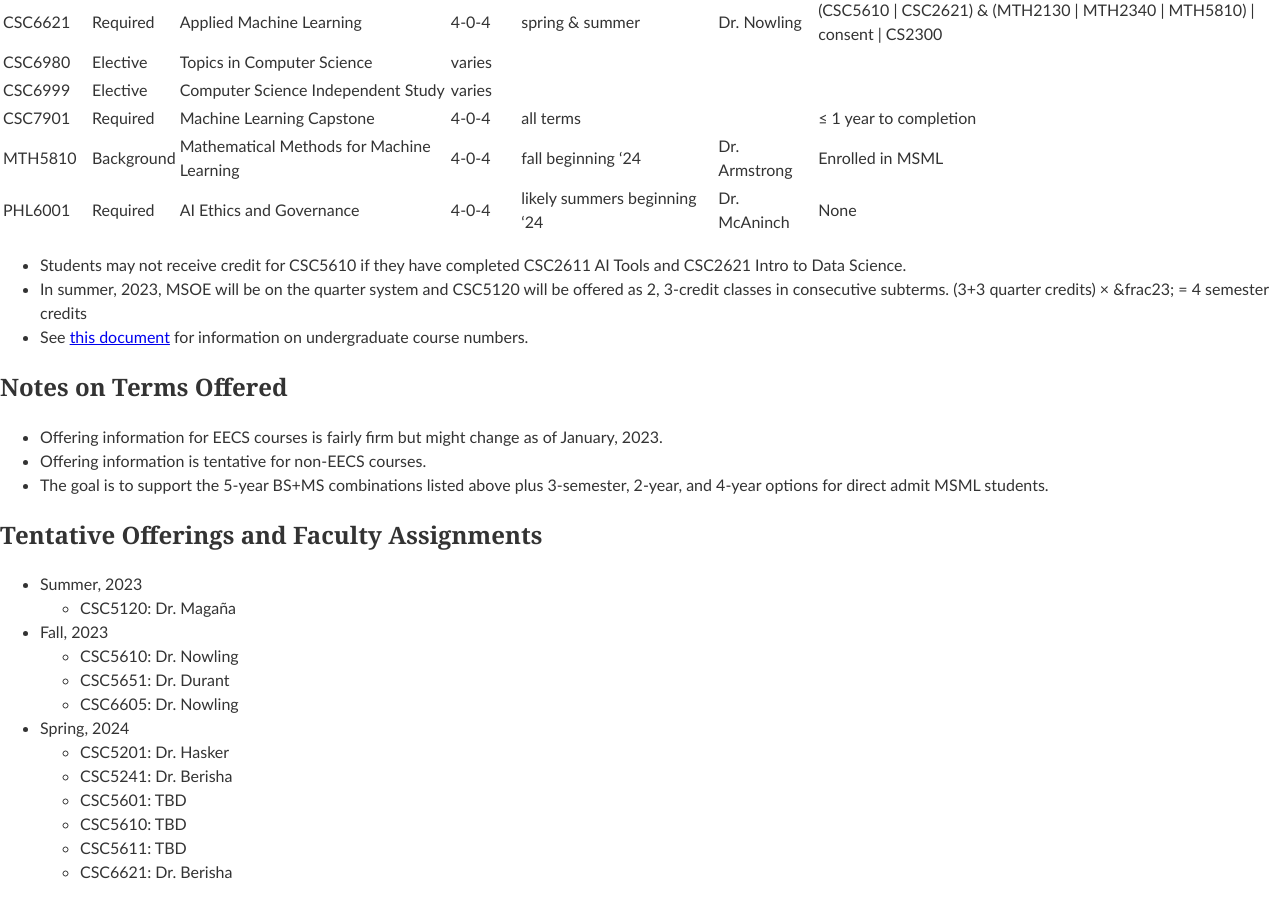
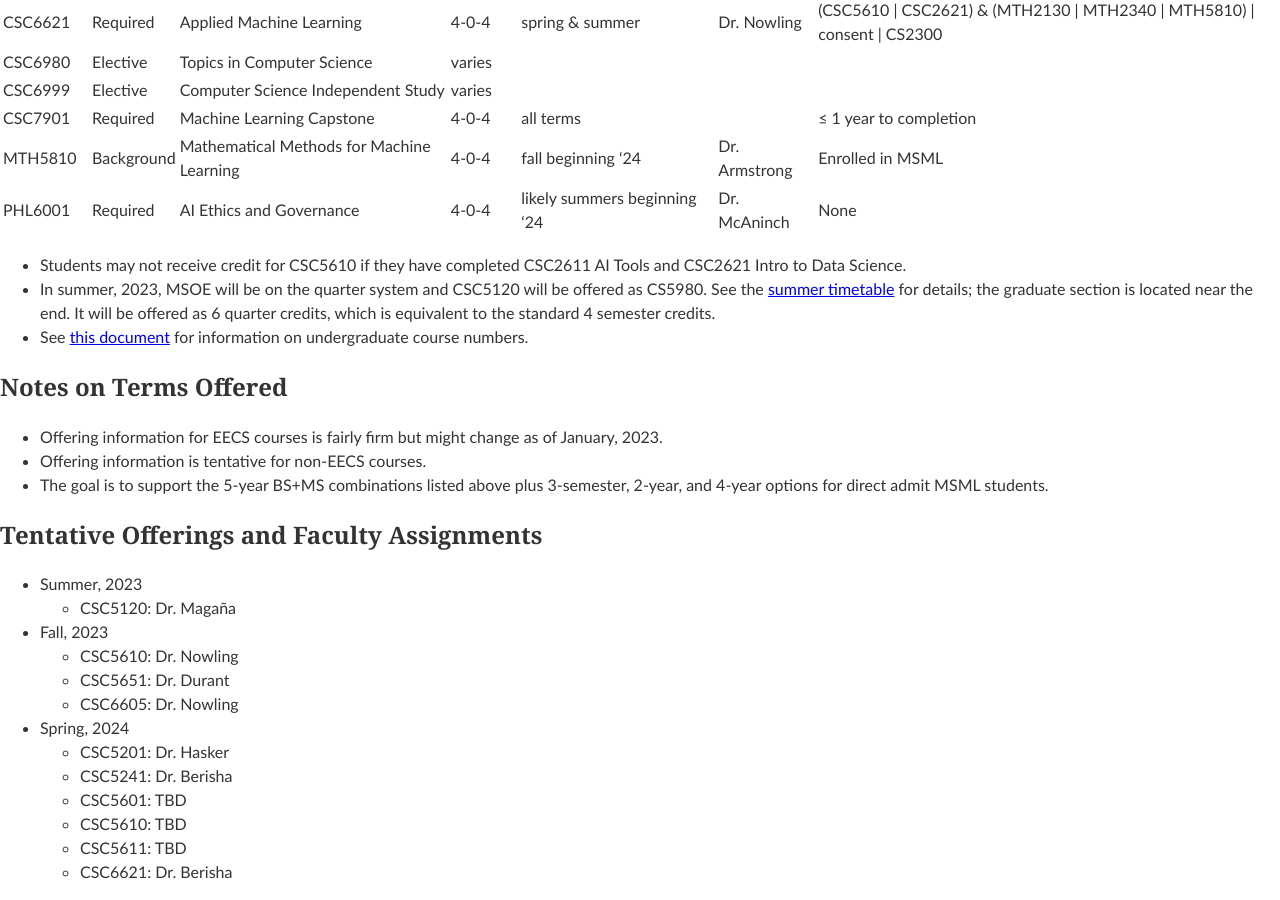
Before and after one commit to edurant/edurant.github.io, a Jekyll site: the page built from advising/msml.md, in a window 1280 px wide and 900 px high, scrolled down 2724 px. Built offline with Jekyll 4.4.1, drawn with Linux system fonts in a browser that asks for light colours; our own code applies the rules of GitHub Pages for plain Markdown files.

```diff
--- a/advising/msml.md
+++ b/advising/msml.md
@@ -91,7 +91,7 @@
 PHL6001 | Required | AI Ethics and Governance | 4-0-4 | likely summers beginning &lsquo;24 | Dr. McAninch | None
 
 * Students may not receive credit for CSC5610 if they have completed CSC2611 AI Tools and CSC2621 Intro to Data Science.
-* In summer, 2023, MSOE will be on the quarter system and CSC5120 will be offered as 2, 3-credit classes in consecutive subterms. (3+3 quarter credits) &times; &frac23; = 4 semester credits
+* In summer, 2023, MSOE will be on the quarter system and CSC5120 will be offered as CS5980. See the [summer timetable](https://msoe.s3.amazonaws.com/files/resources/2023-q4-schedule-of-classes.pdf) for details; the graduate section is located near the end. It will be offered as 6 quarter credits, which is equivalent to the standard 4 semester credits.
 * See [this document](semester-transition-ref.html) for information on undergraduate course numbers.
 
 ## Notes on Terms Offered
```
